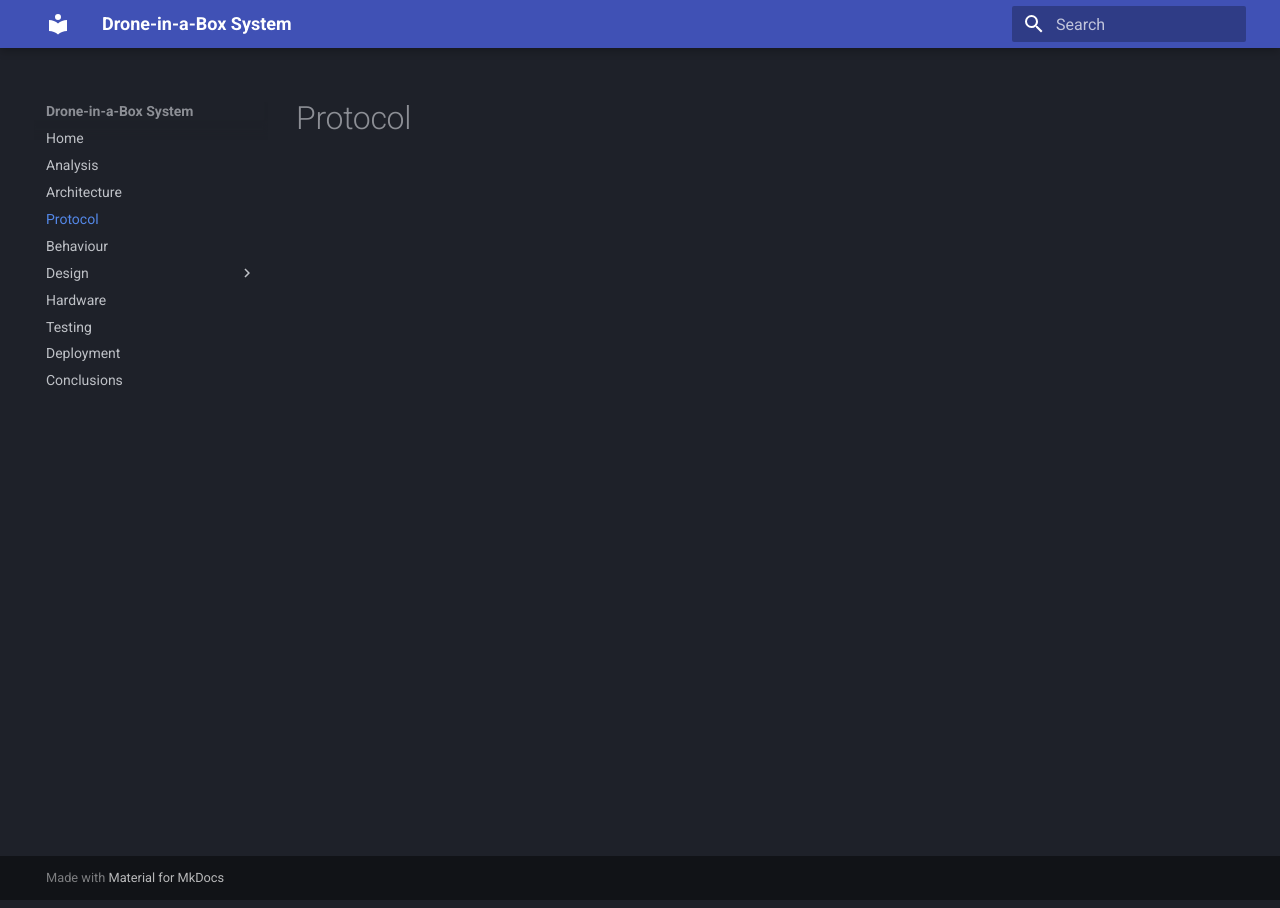
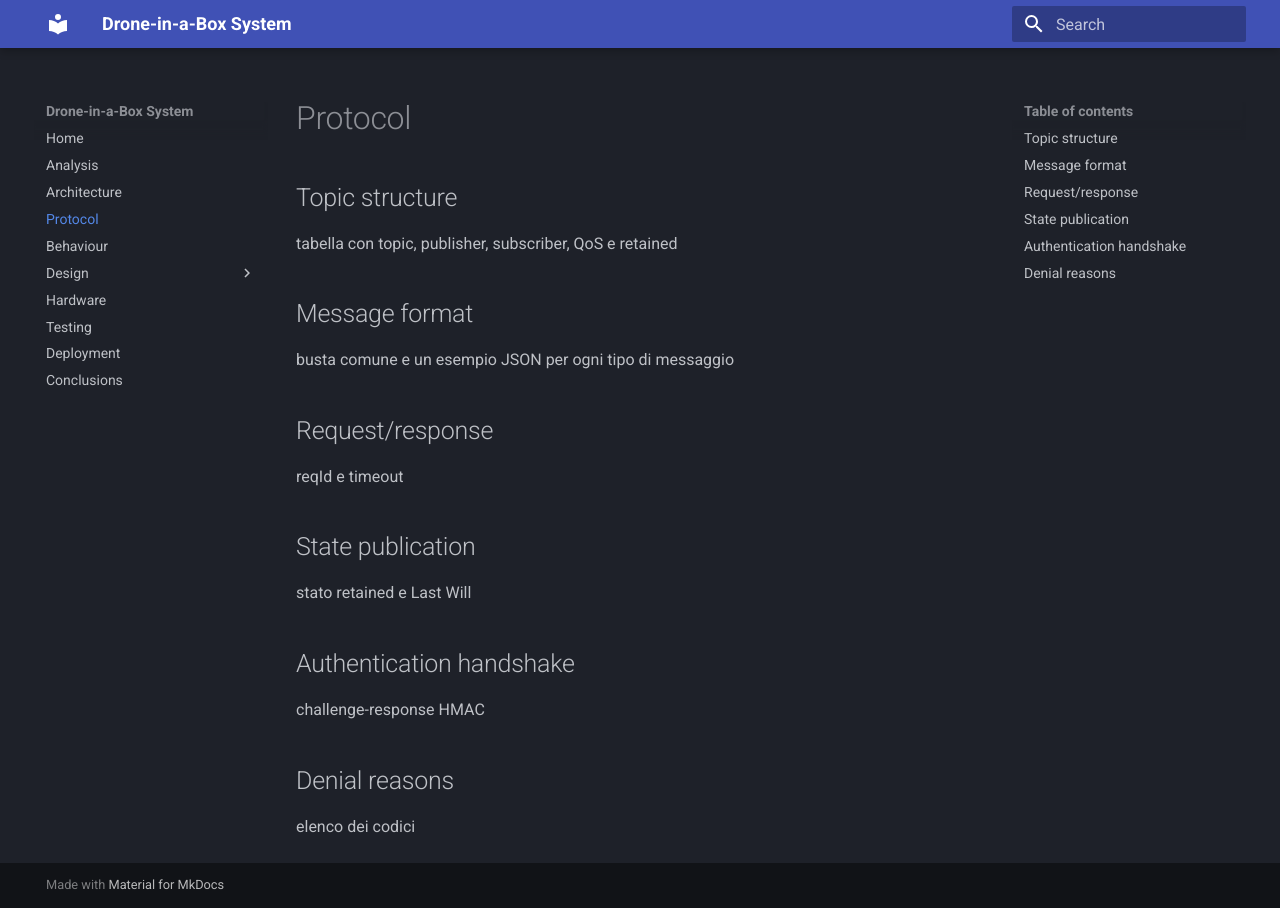
Before and after one commit to eduardalexandrut/drone-in-a-box, an MkDocs documentation site: the page built from docs/protocol.md, in a window 1280 px wide. Built offline with MkDocs 1.6.1 and Material for MkDocs 9.7.7, drawn with Linux system fonts in a browser that asks for light colours.

Commit message:
docs: define basic chapter structure for architecture.md and protocol.md

```diff
--- a/docs/protocol.md
+++ b/docs/protocol.md
@@ -1 +1,19 @@
 # Protocol
+
+## Topic structure
+tabella con topic, publisher, subscriber, QoS e retained
+
+## Message format
+busta comune e un esempio JSON per ogni tipo di messaggio
+
+## Request/response
+reqId e timeout
+
+## State publication
+stato retained e Last Will
+
+## Authentication handshake
+challenge-response HMAC
+
+## Denial reasons
+elenco dei codici
```
Also changed, not shown: docs/architecture.md (+17 -0 lines).
